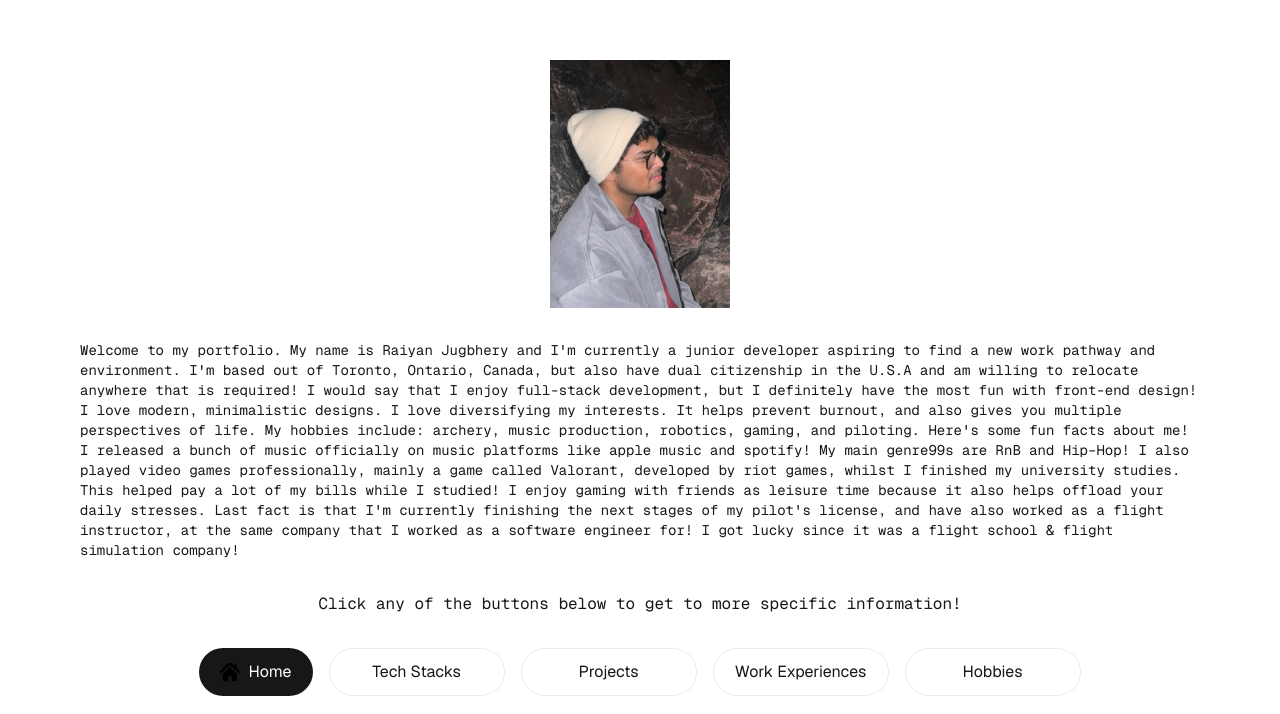
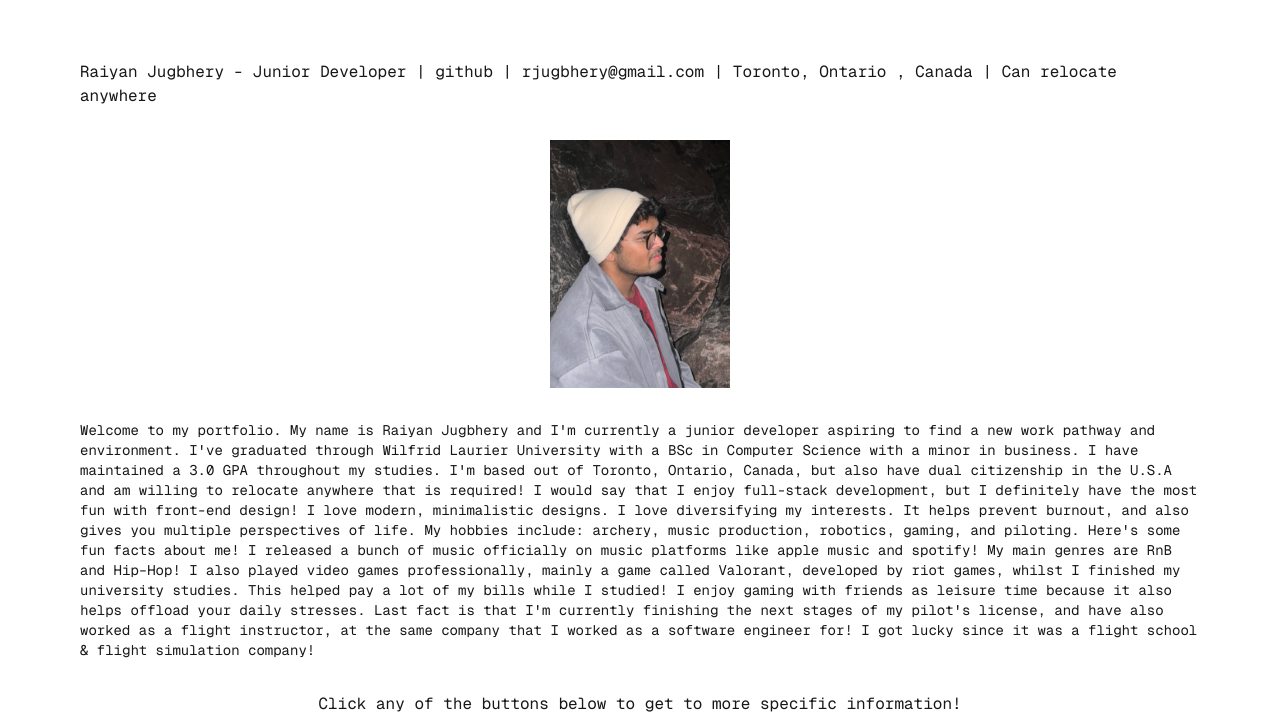
Before and after one commit to jugb6050/jugb6050.github.io, a Next.js app: page / in a window 1280 px wide. Shown: the part 104-818 px from the top of the page. Built offline with nearby package versions, Linux system fonts and the light colour scheme.

Commit message:
added a small header with interactive links for the github and email to the main page

```diff
--- a/app/page.tsx
+++ b/app/page.tsx
@@ -4,6 +4,26 @@ export default function Home() {
   return (
     <div className="grid grid-rows-[20px_1fr_20px] items-center justify-items-center min-h-screen p-8 pb-20 gap-16 sm:p-20 font-[family-name:var(--font-geist-sans)]">
       <main className="flex flex-col gap-8 row-start-2 items-center sm:items-center">
+        <a className="font-[family-name:var(--font-geist-mono)]">
+          {" "}
+          Raiyan Jugbhery - Junior Developer |{" "}
+          <a
+            className="no-underline hover:underline"
+            href="https://github.com/jugb6050"
+            target="_blank"
+            rel="noopener noreferrer"
+          >
+            github
+          </a>{" "}
+          |{" "}
+          <a
+            className="no-underline hover:underline"
+            href="mailto:rjugbhery@gmail.com"
+          >
+            rjugbhery@gmail.com
+          </a>{" "}
+          | Toronto&sbquo; Ontario &sbquo; Canada | Can relocate anywhere
+        </a>
         <Image
           className=""
           src="/me.png"
@@ -16,26 +36,29 @@ export default function Home() {
           <a>
             Welcome to my portfolio. My name is Raiyan Jugbhery and I&apos;m
             currently a junior developer aspiring to find a new work pathway and
-            environment. I&apos;m based out of Toronto&sbquo; Ontario&sbquo;
-            Canada&sbquo; but also have dual citizenship in the U.S.A and am
-            willing to relocate anywhere that is required! I would say that I
-            enjoy full-stack development&sbquo; but I definitely have the most
-            fun with front-end design! I love modern&sbquo; minimalistic
-            designs. I love diversifying my interests. It helps prevent
-            burnout&sbquo; and also gives you multiple perspectives of life. My
-            hobbies include: archery&sbquo; music production&sbquo;
-            robotics&sbquo; gaming&sbquo; and piloting. Here&apos;s some fun
-            facts about me! I released a bunch of music officially on music
-            platforms like apple music and spotify! My main genre99s are RnB and
-            Hip&ndash;Hop! I also played video games professionally&sbquo;
-            mainly a game called Valorant&sbquo; developed by riot games&sbquo;
-            whilst I finished my university studies. This helped pay a lot of my
-            bills while I studied! I enjoy gaming with friends as leisure time
-            because it also helps offload your daily stresses. Last fact is that
-            I&apos;m currently finishing the next stages of my pilot&apos;s
-            license&sbquo; and have also worked as a flight instructor&sbquo; at
-            the same company that I worked as a software engineer for! I got
-            lucky since it was a flight school & flight simulation company!
+            environment. I've graduated through Wilfrid Laurier University with
+            a BSc in Computer Science with a minor in business. I have
+            maintained a 3.0 GPA throughout my studies. I&apos;m based out of
+            Toronto&sbquo; Ontario&sbquo; Canada&sbquo; but also have dual
+            citizenship in the U.S.A and am willing to relocate anywhere that is
+            required! I would say that I enjoy full-stack development&sbquo; but
+            I definitely have the most fun with front-end design! I love
+            modern&sbquo; minimalistic designs. I love diversifying my
+            interests. It helps prevent burnout&sbquo; and also gives you
+            multiple perspectives of life. My hobbies include: archery&sbquo;
+            music production&sbquo; robotics&sbquo; gaming&sbquo; and piloting.
+            Here&apos;s some fun facts about me! I released a bunch of music
+            officially on music platforms like apple music and spotify! My main
+            genres are RnB and Hip&ndash;Hop! I also played video games
+            professionally&sbquo; mainly a game called Valorant&sbquo; developed
+            by riot games&sbquo; whilst I finished my university studies. This
+            helped pay a lot of my bills while I studied! I enjoy gaming with
+            friends as leisure time because it also helps offload your daily
+            stresses. Last fact is that I&apos;m currently finishing the next
+            stages of my pilot&apos;s license&sbquo; and have also worked as a
+            flight instructor&sbquo; at the same company that I worked as a
+            software engineer for! I got lucky since it was a flight school &
+            flight simulation company!
           </a>
         </ol>
         <a className="font-[family-name:var(--font-geist-mono)]">
@@ -112,7 +135,7 @@ export default function Home() {
             width={16}
             height={16}
           />
-          Email
+          Email Me
         </a>
         <a
           className="flex items-center gap-1 hover:underline hover:underline-offset-4"
@@ -127,7 +150,7 @@ export default function Home() {
             width={23}
             height={23}
           />
-          Instagram
+          My Instagram
         </a>
         <a
           className="flex items-center gap-1 hover:underline hover:underline-offset-4"
@@ -142,7 +165,7 @@ export default function Home() {
             width={20}
             height={20}
           />
-          Github
+          My Github
         </a>
         <a
           className="flex items-center gap-0 hover:underline hover:underline-offset-4"
@@ -157,7 +180,7 @@ export default function Home() {
             width={32}
             height={32}
           />
-          Spotify
+          My Spotify
         </a>
       </footer>
     </div>
```
